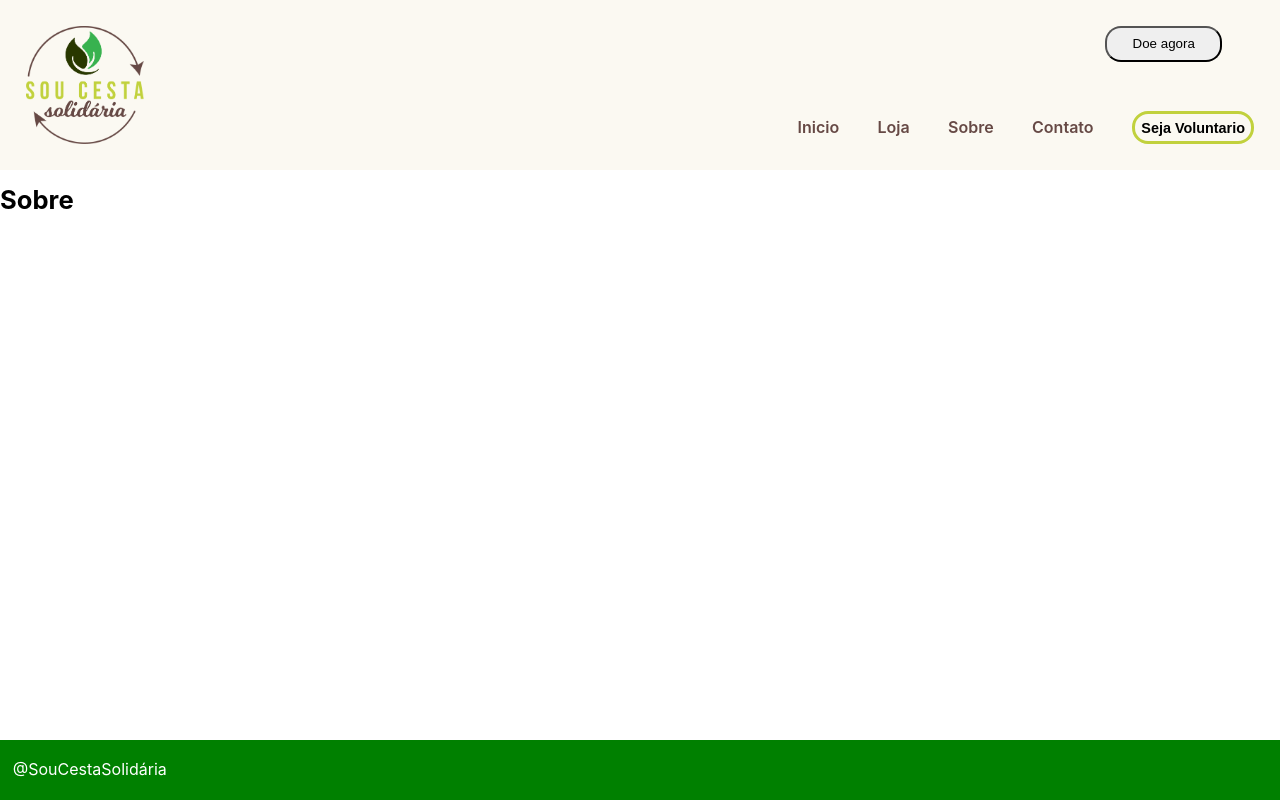
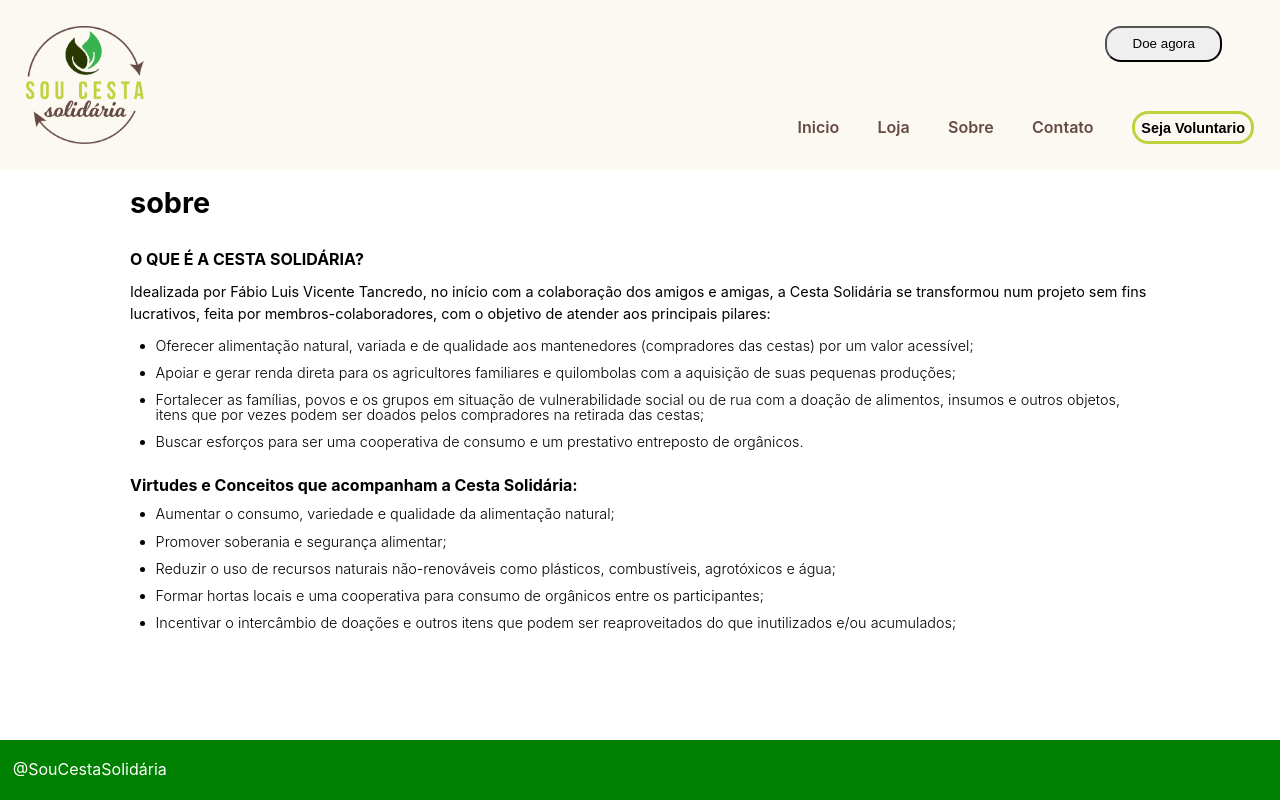
Before and after one commit to KiwiDev808/sou-cesta-solidaria, a Next.js app: page /sobre in a window 1280 px wide. Built offline with nearby package versions, Linux system fonts and the light colour scheme.

Commit message:
feat: added section sobre

```diff
--- a/src/pages/sobre/index.tsx
+++ b/src/pages/sobre/index.tsx
@@ -1,11 +1,64 @@
 import React from 'react'
 import Layout from '../../components/common/Layout/Layout'
+import styles from './styles.module.scss'
 
 const Sobre = () => {
   return (
     <Layout title="Sobre - Sou Cesta Solidária">
-      <div>
-        <h1>Sobre</h1>
+      <div className={styles.sobreContainer}>
+        <h1>sobre</h1>
+        <section className={styles.firstSection}>
+          <h2>O que é a cesta solidária?</h2>
+          <p>
+            Idealizada por Fábio Luis Vicente Tancredo, no início com a
+            colaboração dos amigos e amigas, a Cesta Solidária se transformou
+            num projeto sem fins lucrativos, feita por membros-colaboradores,
+            com o objetivo de atender aos principais pilares:
+          </p>
+          <ul>
+            <li>
+              Oferecer alimentação natural, variada e de qualidade aos
+              mantenedores (compradores das cestas) por um valor acessível;
+            </li>
+            <li>
+              Apoiar e gerar renda direta para os agricultores familiares e
+              quilombolas com a aquisição de suas pequenas produções;
+            </li>
+            <li>
+              Fortalecer as famílias, povos e os grupos em situação de
+              vulnerabilidade social ou de rua com a doação de alimentos,
+              insumos e outros objetos, itens que por vezes podem ser doados
+              pelos compradores na retirada das cestas;
+            </li>
+            <li>
+              Buscar esforços para ser uma cooperativa de consumo e um
+              prestativo entreposto de orgânicos.
+            </li>
+          </ul>
+        </section>
+
+        <section className={styles.secondSection}>
+          <h2>Virtudes e Conceitos que acompanham a Cesta Solidária:</h2>
+          <ul>
+            <li>
+              Aumentar o consumo, variedade e qualidade da alimentação natural;
+            </li>
+
+            <li>Promover soberania e segurança alimentar;</li>
+            <li>
+              Reduzir o uso de recursos naturais não-renováveis como plásticos,
+              combustíveis, agrotóxicos e água;
+            </li>
+            <li>
+              Formar hortas locais e uma cooperativa para consumo de orgânicos
+              entre os participantes;
+            </li>
+            <li>
+              Incentivar o intercâmbio de doações e outros itens que podem ser
+              reaproveitados do que inutilizados e/ou acumulados;
+            </li>
+          </ul>
+        </section>
       </div>
     </Layout>
   )
--- /dev/null
+++ b/src/pages/sobre/styles.module.scss
@@ -0,0 +1,25 @@
+.sobreContainer {
+  margin: 0 auto;
+  max-width: 1020px;
+  font-size: 1.125rem;
+  display: flex;
+  flex-direction: column;
+
+  h2 {
+    font-size: 1.25rem;
+  }
+
+  ul {
+    display: flex;
+    flex-direction: column;
+    padding-left: 2rem;
+    gap: 1rem;
+    font-weight: 300;
+  }
+
+  .firstSection {
+    h2 {
+      text-transform: uppercase;
+    }
+  }
+}
```
Also changed, not shown: 1 other file (tests, documents, lock files or other folders).
